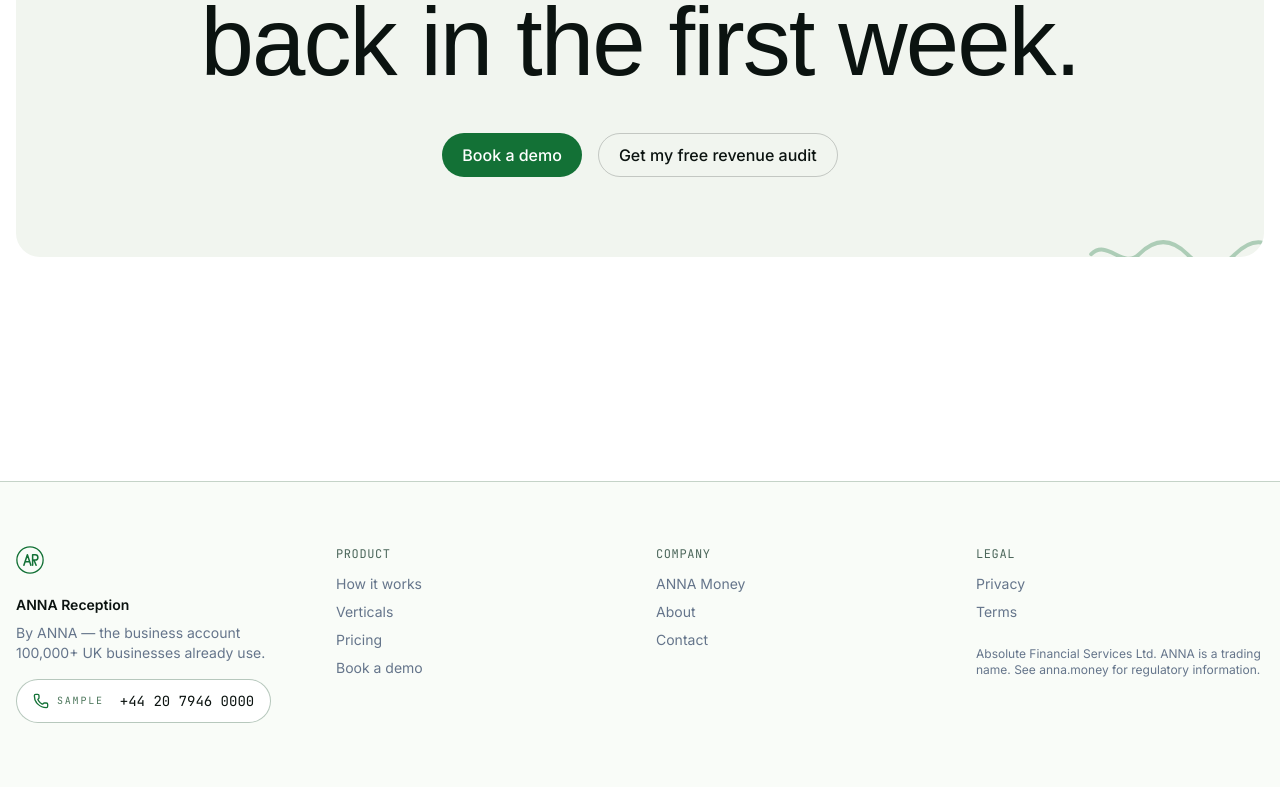
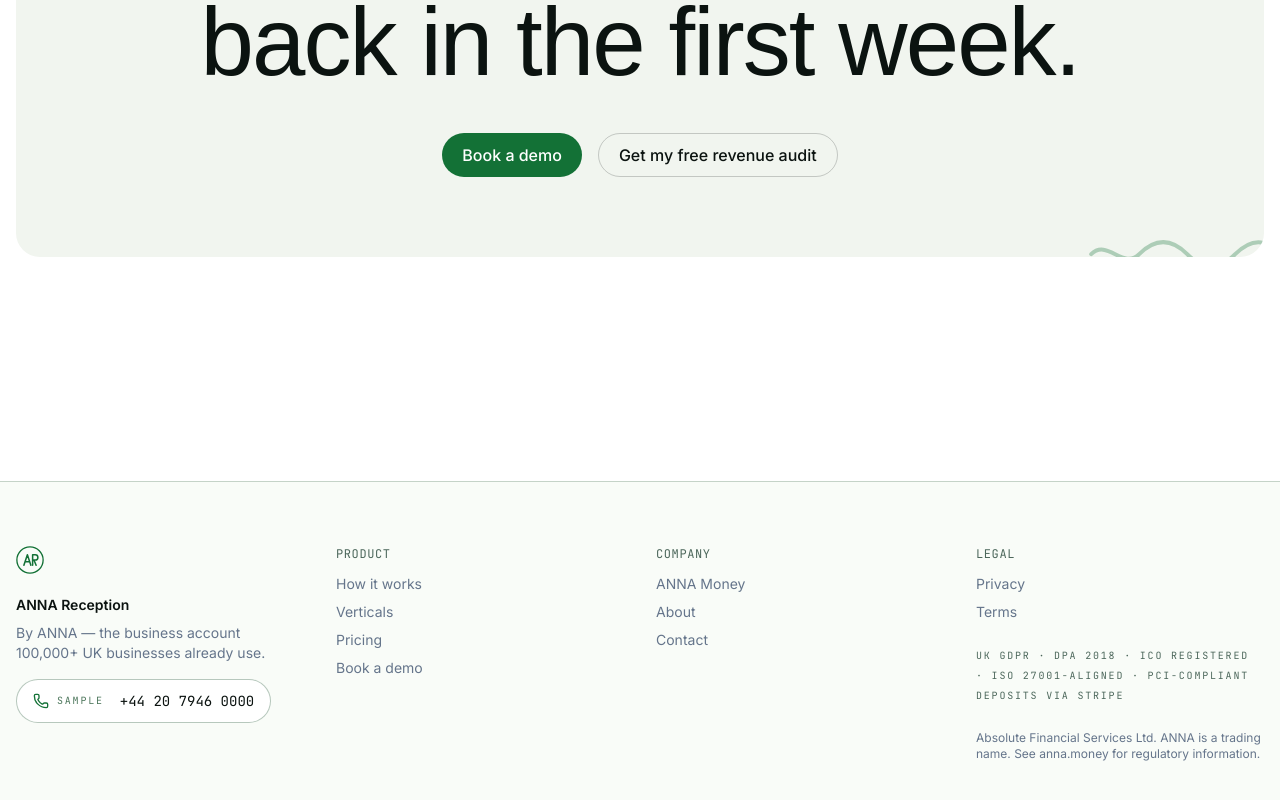
Before and after one commit to nfilippov733/anna-reception, a Next.js app: page / in a window 1280 px wide. Shown: the part 10729-11529 px from the top of the page. Built offline with nearby package versions, Linux system fonts and the light colour scheme; a web font is replaced by a local one.

Commit message:
feat(footer): add compliance row (UK GDPR / DPA 2018 / ICO / ISO 27001 / PCI)

```diff
--- a/src/components/layout/Footer.tsx
+++ b/src/components/layout/Footer.tsx
@@ -36,6 +36,9 @@ export function Footer() {
             <li><a href="/privacy" className="hover:text-primary transition-colors">Privacy</a></li>
             <li><a href="/terms" className="hover:text-primary transition-colors">Terms</a></li>
           </ul>
+          <p className="mt-6 font-mono text-[10px] uppercase tracking-[0.18em] text-mono-label">
+            UK GDPR · DPA 2018 · ICO registered · ISO 27001-aligned · PCI-compliant deposits via Stripe
+          </p>
           <p className="mt-6 text-xs text-fg-muted">Absolute Financial Services Ltd. ANNA is a trading name. See anna.money for regulatory information.</p>
         </div>
       </div>
```
